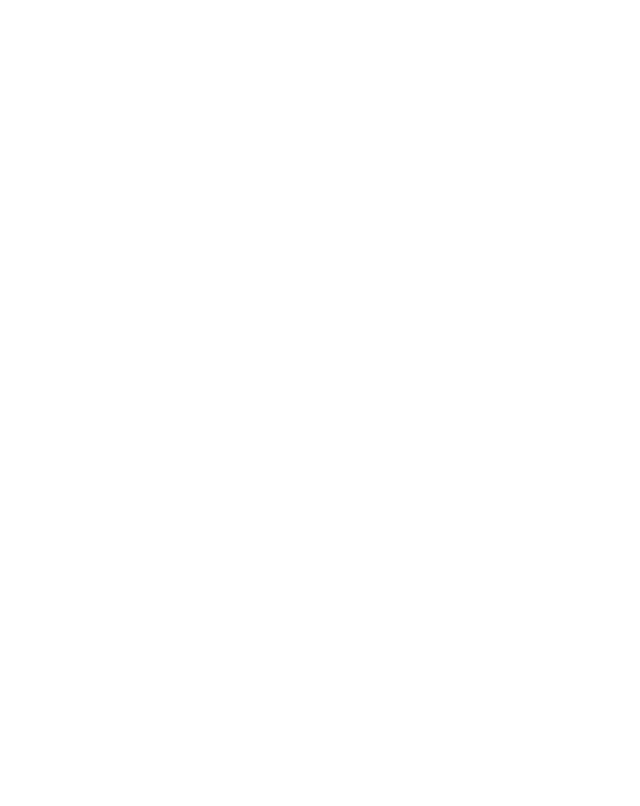
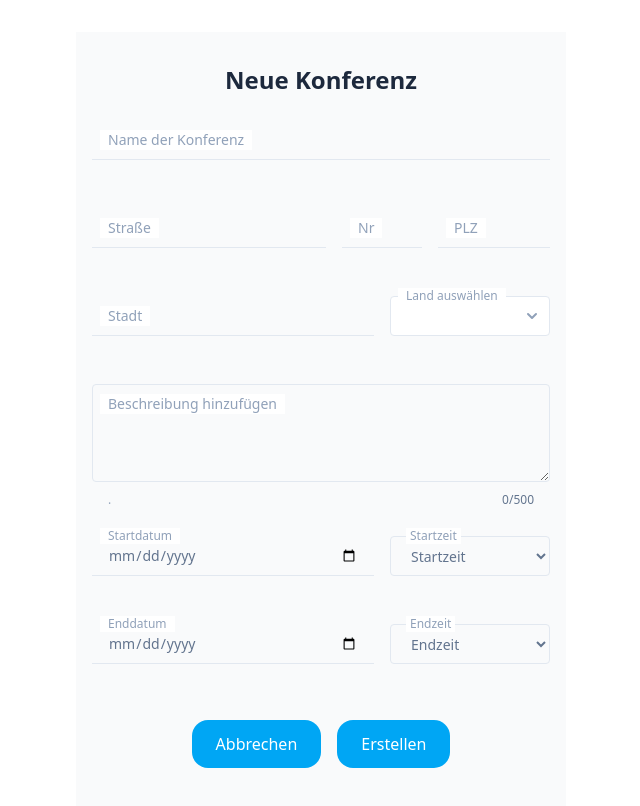
Before and after one commit to marcohoegen/TWP_KonferenzTool, a React app in the folder frontend/: page /newconference in a window 1280 px wide. Before the commit this address had no page. Shown: the top 806 px of the page, without its empty margins (319-959 px from the left). Built offline with nearby package versions, Linux system fonts and the light colour scheme; the HTML template or start-up script is replaced by a standard one.

Commit message:
added  NewConference page and integrated it into app.tsx as test-connection

```diff
--- a/frontend/src/App.tsx
+++ b/frontend/src/App.tsx
@@ -6,6 +6,7 @@
 import AdminSeite from "./pages/AdminLogin";
 import CustomerSeite from "./pages/CustomerSeite";
 import confeedlogo from "./assets/confeedlogo.svg";
+import NewConference from "./pages/NewConference";
 
 const HomePage = () => {
   const [data, setData] = useState<AdminData[]>([]);
@@ -53,6 +54,10 @@
         <ButtonRoundedLgPrimaryBasic onClick={() => navigate("/customerseite")}>
          Abstimmung
         </ButtonRoundedLgPrimaryBasic>
+
+        <ButtonRoundedLgPrimaryBasic onClick={()=> navigate("/newconference")}>
+          New Conference
+        </ButtonRoundedLgPrimaryBasic>
         <img src={confeedlogo} alt="Confeed Logo" className="logo confeed" width={400}/>
       </div>
     </div>
@@ -66,6 +71,7 @@
       <Route path="/" element={<HomePage />} />
       <Route path="/adminseite" element={<AdminSeite />} />
       <Route path="/customerseite" element={<CustomerSeite />} />
+      <Route path="/newconference" element={<NewConference />} />
     </Routes>
     </Router>
   );
--- /dev/null
+++ b/frontend/src/pages/NewConference.tsx
@@ -0,0 +1,87 @@
+import InputFieldBasic from "../common/InputFieldBasic";
+import SelectFieldMenu from "../common/SelectFieldMenu";
+import InputTextarea from "../common/InputTextarea";
+import InputDatePicker from "../common/InputDatePicker";
+import InputFieldTime from "../components/InputFieldTime";
+import ButtonRoundedLgPrimaryBasic from "../common/ButtonRoundedLgPrimaryBasic";
+
+const NewConference = () => {
+  return (
+    <div className="min-h-screen bg-gray-50 py-8">
+      <div className="max-w-xl mx-auto px-4">
+        <h2 className="text-2xl font-semibold text-slate-800 mb-6">
+          Neue Konferenz
+        </h2>
+
+        <InputFieldBasic id="konferenzname" label="Name der Konferenz" />
+
+        <div className="flex flex-row gap-4 w-full">
+          <div className="flex-1">
+            <InputFieldBasic id="straße" label="Straße" />
+          </div>
+          <div className="w-20">
+            <InputFieldBasic id="hausnummer" label="Nr" />
+          </div>
+          <div className="w-28">
+            <InputFieldBasic id="postleitzahl" label="PLZ" />
+          </div>
+        </div>
+
+        <div className="flex flex-row gap-4 w-full">
+          <div className="flex-1">
+            <InputFieldBasic id="stadt" label="Stadt" />
+          </div>
+          <div className="w-40">
+            <SelectFieldMenu
+              id="land"
+              label="Land auswählen"
+              width="w-full"
+              options={[
+                { value: "de", label: "Deutschland" },
+                { value: "at", label: "Österreich" },
+                { value: "ch", label: "Schweiz" },
+              ]}
+            />
+          </div>
+        </div>
+
+        <InputTextarea
+          id="beschreibung"
+          label="Beschreibung hinzufügen"
+          helperText="."
+          rows={4}
+          resizable
+        />
+
+        <div className="flex flex-row gap-4 w-full">
+          <div className="flex-1">
+            <InputDatePicker id="startdatum" label="Startdatum" />
+          </div>
+          <div className="w-40">
+            <InputFieldTime id="startzeit" label="Startzeit" />
+          </div>
+        </div>
+
+        <div className="flex flex-row gap-4 w-full">
+          <div className="flex-1">
+            <InputDatePicker id="enddatum" label="Enddatum" />
+          </div>
+          <div className="w-40">
+            <InputFieldTime id="endzeit" label="Endzeit" />
+          </div>
+        </div>
+
+        <div className="flex justify-center gap-4 mt-8">
+          <ButtonRoundedLgPrimaryBasic variant="primary" size="md">
+            Abbrechen
+          </ButtonRoundedLgPrimaryBasic>
+          <ButtonRoundedLgPrimaryBasic variant="primary" size="md">
+            Erstellen
+          </ButtonRoundedLgPrimaryBasic>
+        </div>
+      </div>
+    </div>
+  );
+};
+
+export default NewConference;
```
